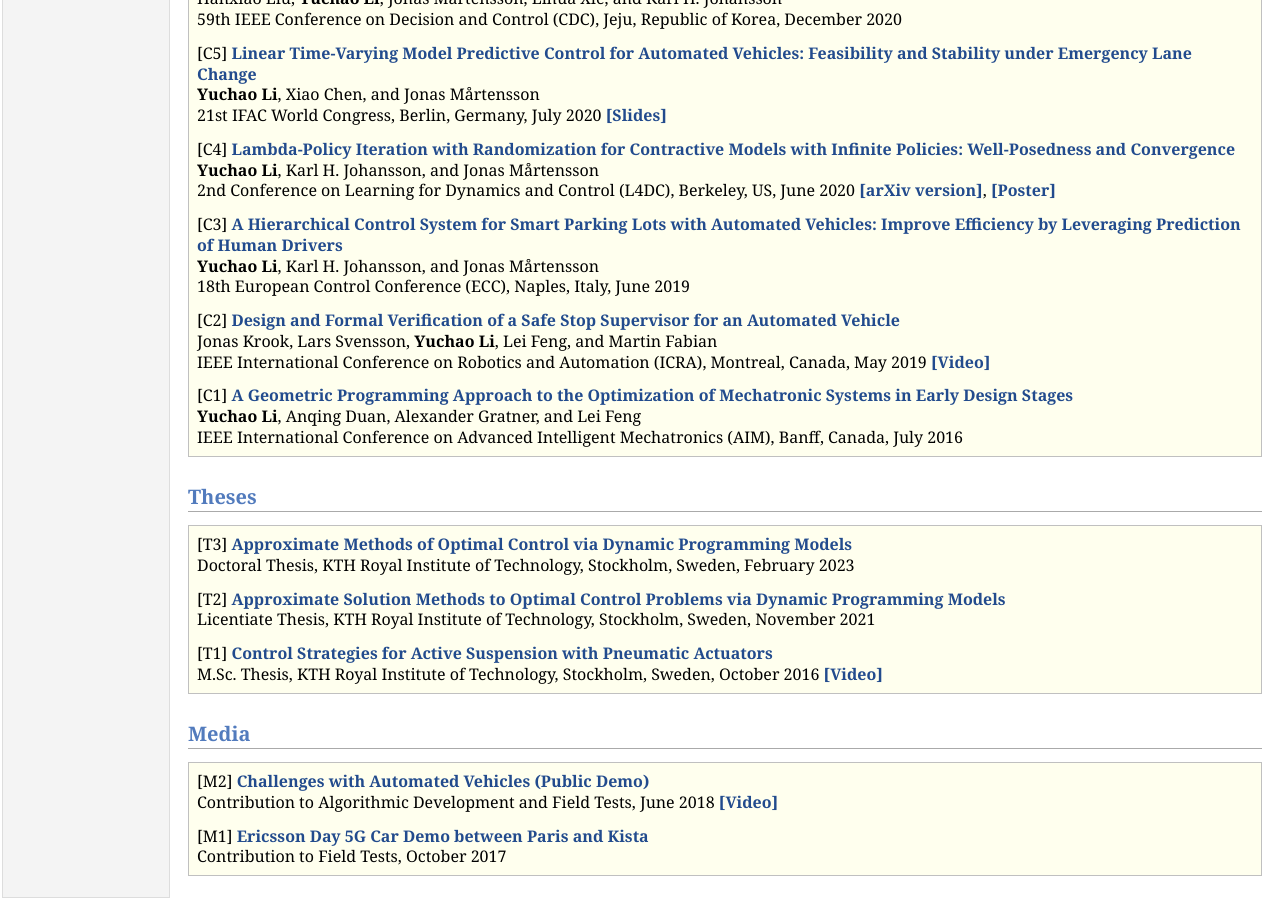
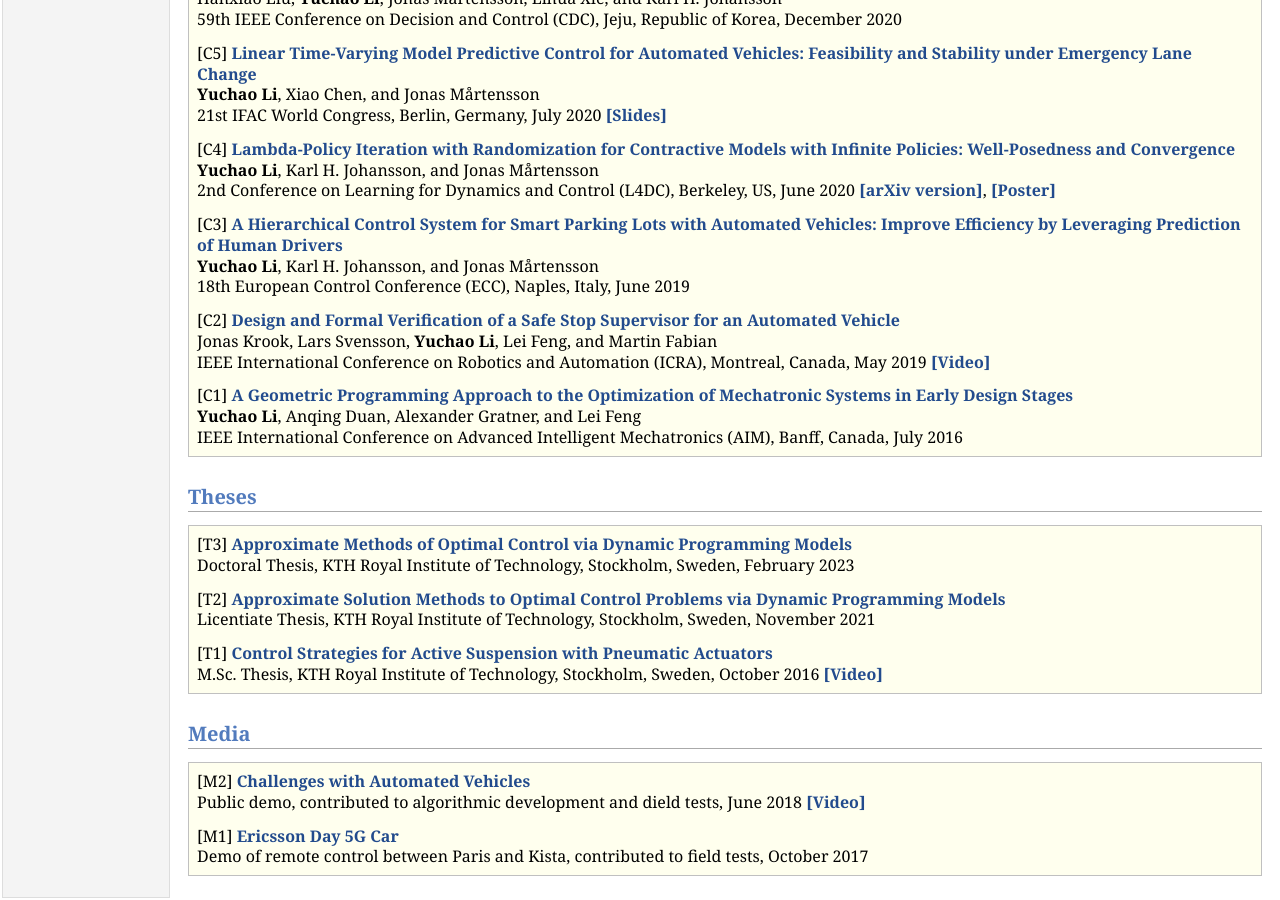
Before and after one commit to yuchaotaigu/yuchaotaigu.github.io, a Jekyll site: the page research.html, which Jekyll copies as it is, in a window 1280 px wide and 900 px high, scrolled down 1485 px. Built offline with Jekyll 4.4.1, drawn with Linux system fonts in a browser that asks for light colours; comment, search, counter and statistics services are not loaded.

Commit message:
Update research.html

```diff
--- a/research.html
+++ b/research.html
@@ -137,10 +137,10 @@ M.Sc. Thesis, KTH Royal Institute of Technology, Stockholm, Sweden, October 2016
 <h2>Media</h2>
 <div class="infoblock">
 <div class="blockcontent">
- <p>[M2] <a href="https://sverigesradio.se/artikel/6975697"><b>Challenges with Automated Vehicles (Public Demo)</b></a><br />
-Contribution to Algorithmic Development and Field Tests, June 2018 <a href="https://youtu.be/-MrMMk3ax6I"><b>[Video]</b></a><br /></p>
- <p>[M1] <a href="https://www.facebook.com/PSG/videos/10156848692763298"><b> Ericsson Day 5G Car Demo between Paris and Kista</b></a><br />
-Contribution to Field Tests, October 2017</p>
+ <p>[M2] <a href="https://sverigesradio.se/artikel/6975697"><b>Challenges with Automated Vehicles </b></a><br />
+Public demo, contributed to algorithmic development and dield tests, June 2018 <a href="https://youtu.be/-MrMMk3ax6I"><b>[Video]</b></a><br /></p>
+ <p>[M1] <a href="https://www.facebook.com/PSG/videos/10156848692763298"><b> Ericsson Day 5G Car </b></a><br />
+Demo of remote control between Paris and Kista, contributed to field tests, October 2017</p>
   </div></div>
 
 
```
